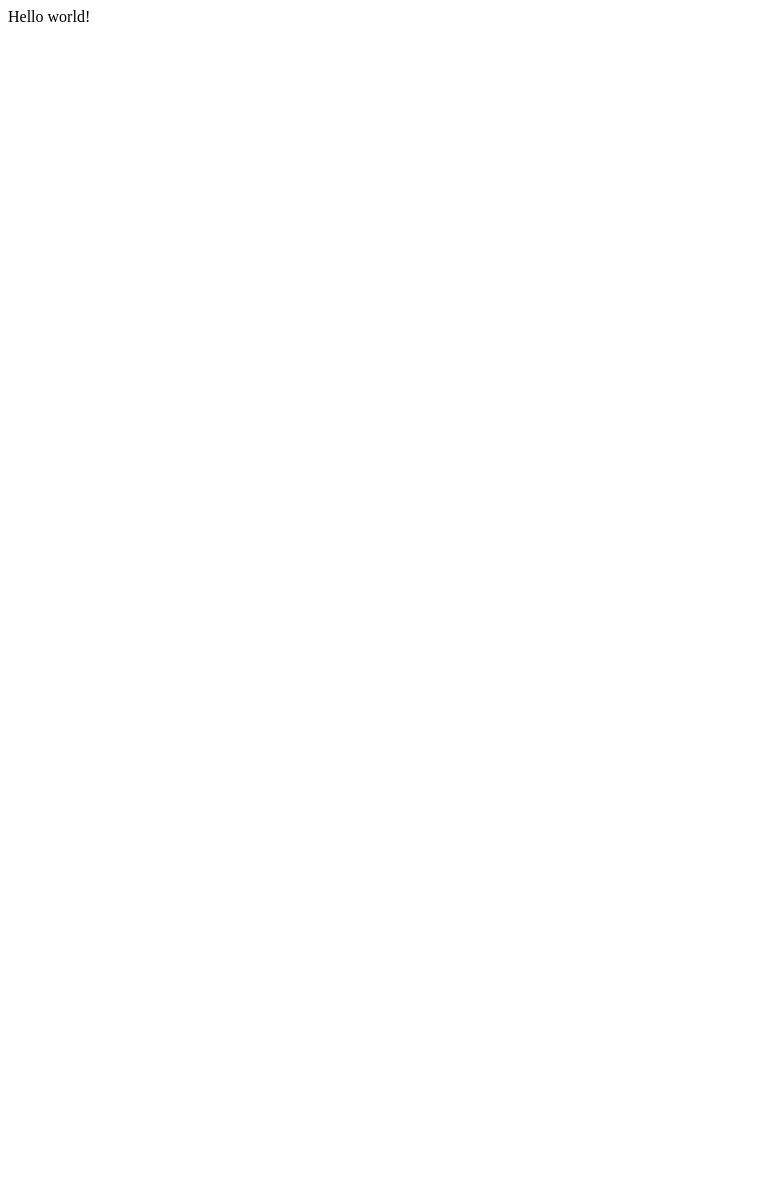
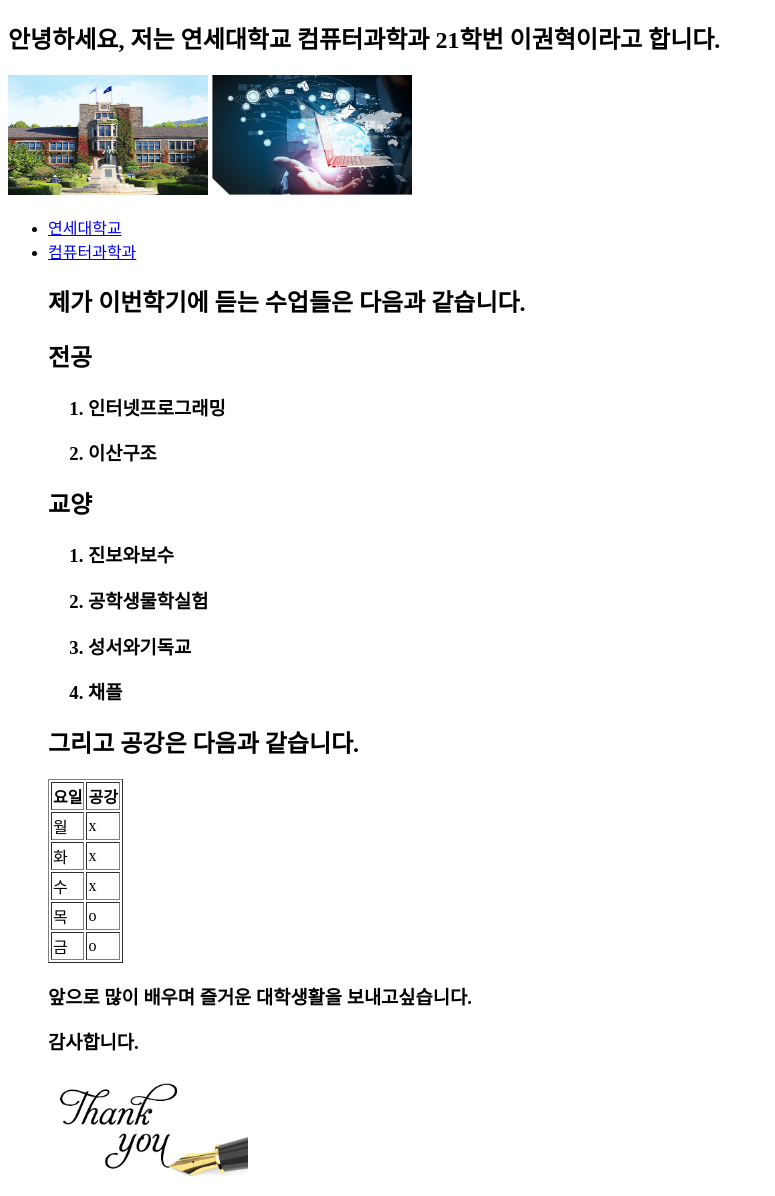
Before and after one commit to 2021147554/HomeworkRepository, a plain HTML site: page index.html in a window 1280 px wide. Shown: the whole page, without its empty margins (0-775 px from the left). Before the commit the page ends 800 px from the top, so only its background shows below. Drawn offline with Linux system fonts and the light colour scheme.

Commit message:
Add files via upload

```diff
--- a/index.html
+++ b/index.html
@@ -1,9 +1,82 @@
 <!DOCTYPE html>
-<html>
+<html lang="ko">
+
     <head>
         <meta charset="utf-8">
     </head>
+
     <body>
-        Hello world!
+        <p><h2> 안녕하세요, 저는 연세대학교 컴퓨터과학과 21학번 이권혁이라고 합니다.</h2></p>
+
+        <img src="./img_share2.jpg" width="200" height="120" alt="연세대학교">
+        <img src="./dep_img01.png" width="200" height="120" alt="컴퓨터과학">
+
+        <ul>
+           <li><a href="http:/www.yonsei.ac.kr/">연세대학교</a></li>
+           <li><a href="https://cs.yonsei.ac.kr/">컴퓨터과학과</a></li>
+        </ul>
+
+        <ul>
+            <h2>제가 이번학기에 듣는 수업들은 다음과 같습니다.</h2>
+
+            <h2>전공</h2>
+            <ol>
+                <h3><li>인터넷프로그래밍</li></h3>
+                <h3><li>이산구조</li></h3>
+            </ol>
+
+            <h2>교양</h2>
+            <ol>
+                <h3><li>진보와보수</li></h3>
+                <h3><li>공학생물학실험</li></h3>
+                <h3><li>성서와기독교</li></h3>
+                <h3><li>채플</li></h3>
+            </ol>
+
+            <p><h2>그리고 공강은 다음과 같습니다.</h2></p>
+
+            <table border="1">
+
+                <thead>
+                    <th>요일</th>
+                    <th>공강</th>
+                </thead>
+
+                <tbody>
+                    <tr>
+                        <td>월</td>
+                        <td>x</td>
+                    </tr>
+
+                    <tr>
+                        <td>화</td>
+                        <td>x</td>
+                    </tr>
+
+                    <tr>
+                        <td>수</td>
+                        <td>x</td>
+                    </tr>
+
+                    <tr>
+                        <td>목</td>
+                        <td>o</td>
+                    </tr>
+
+                    <tr>
+                        <td>금</td>
+                        <td>o</td>
+                    </tr>
+                </tbody>
+
+            </table>
+
+            <p><h3>앞으로 많이 배우며 즐거운 대학생활을 보내고싶습니다.</h3></p>
+            <p><h3>감사합니다.</h3></p>
+
+            <img src="./다운로드.png" height="120" width="200" alt="thank you!">
+        </ul>
+
+        <p></p>
     </body>
 </html>
```
